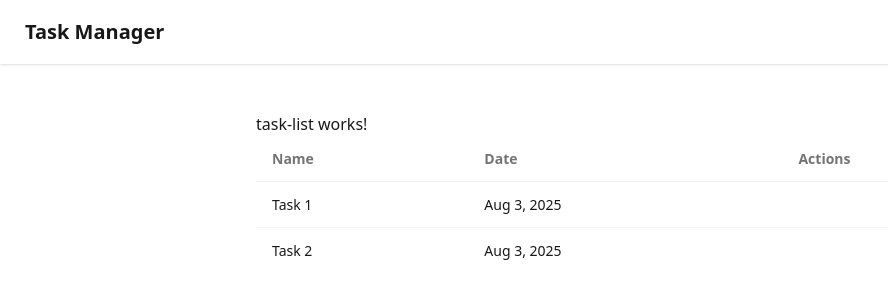
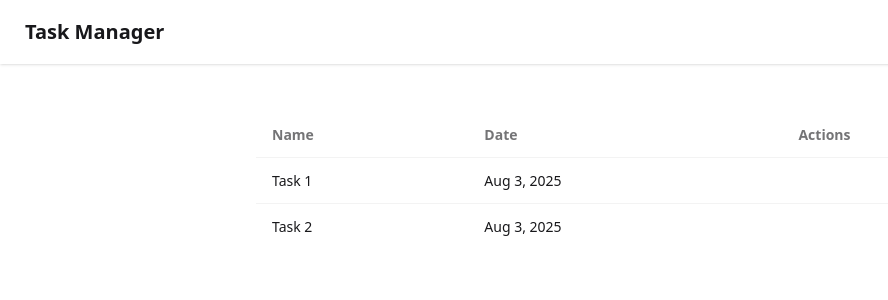
Before and after one commit to lisasce/angular-introduction-course, an Angular app: page / in a window 1280 px wide. Shown: the top 300 px of the page, without its empty margins (0-888 px from the left). Built offline with nearby package versions, Linux system fonts and the light colour scheme.

Commit message:
remove p tag

```diff
--- a/src/app/task-list/task-list.html
+++ b/src/app/task-list/task-list.html
@@ -1,4 +1,4 @@
-<p>task-list works!</p><table class="table">
+<table class="table">
   <thead>
   <tr>
     <th scope="col">Name</th>
```
